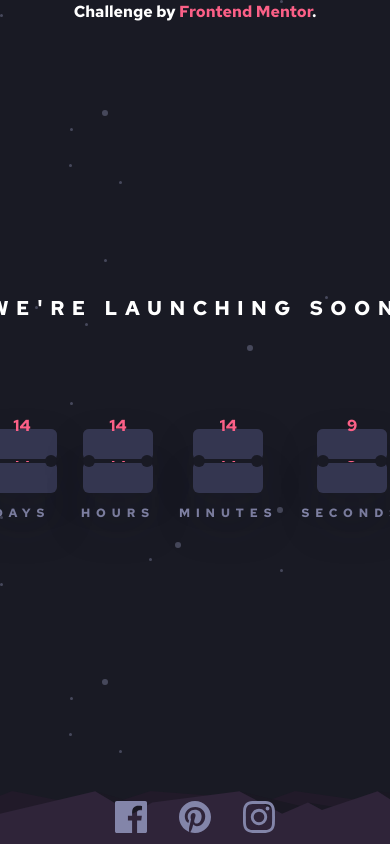
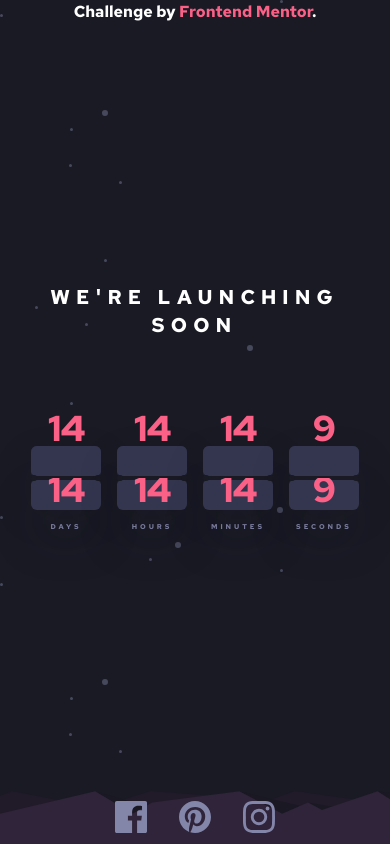
Before and after one commit to MartinPettersen/frontendmentor_challenge_Launch_countdown_timer, a Next.js app: page / in a window 390 px wide. Built offline with nearby package versions, Linux system fonts and the light colour scheme; what @xpd/tailwind-3dtransforms, tailwindcss-animated would draw is missing.

Commit message:
fix letter spacing and sizes

```diff
--- a/app/components/Container/(flip)/TimeLabel.tsx
+++ b/app/components/Container/(flip)/TimeLabel.tsx
@@ -5,7 +5,7 @@ type Props = {
 }
 
 const TimeLabel = ({label}: Props) => (
-    <div className="text-[hsl(237,_18%,_59%)] tracking-[5.92px] text-xs sm:text-md">
+    <div className="text-[hsl(237,_18%,_59%)] tracking-[2.96px] sm:tracking-[5.92px] text-[7px] sm:text-[14px]">
     {label}
   </div>
   )
--- a/app/components/Container/Clock.tsx
+++ b/app/components/Container/Clock.tsx
@@ -47,7 +47,7 @@ const Clock = () => {
     return (
 
 
-    <div className='flex justify-center gap-6'>
+    <div className='flex justify-center gap-4 sm:gap-8'>
         <Timer label="DAYS" time={days} flipp={flipp}/>
         <Timer label="HOURS" time={hours} flipp={flipp}/>
         <Timer label="MINUTES" time={minutes} flipp={flipp}/>
--- a/app/components/Container/Headline.tsx
+++ b/app/components/Container/Headline.tsx
@@ -2,7 +2,7 @@ import React from 'react'
 
 const Headline = () => (
     // eslint-disable-next-line react/no-unescaped-entities
-    <div className='text-[hsl(0,_0%,_100%)] flex items-center tracking-[7.5px] justify-center text-xl'>WE'RE LAUNCHING SOON</div>
+    <div className='text-[hsl(0,_0%,_100%)] w-[327px] sm:w-full text-center flex items-center tracking-[6.14px] sm:tracking-[7.5px] justify-center text-xl'>WE'RE LAUNCHING SOON</div>
   )
 
 export default Headline
--- a/app/components/Container/Timer.tsx
+++ b/app/components/Container/Timer.tsx
@@ -22,12 +22,12 @@ const Timer = ({ label, time, flipp }: Prop) => {
 
   return (
     <div className="flex flex-col items-center gap-2 sm:gap-4 ">
-      <div className="flex sm:text-6xl text-[hsl(345,_95%,_68%)]  flex-col items-center justify-center transform w-[70px] h-[71px] sm:w-[148px] sm:h-[150px]">
+      <div className="flex text-[36px] tracking-[-1.08px] sm:tracking-[-2.4px] sm:text-6xl text-[hsl(345,_95%,_68%)]  flex-col items-center justify-center transform w-[70px] h-[71px] sm:w-[148px] sm:h-[150px]">
         <FlipMechanic time={timeTemp} flip={flip} />
         <BackCards time={timeTemp} />
         <div className="z-10 fixed flex w-full justify-between">
-          <div className="w-[12px] rounded-full h-[12px] bg-[hsl(234,_17%,_12%)]"/>
-          <div className="w-[12px] rounded-full h-[12px] bg-[hsl(234,_17%,_12%)]"/>
+          <div className="w-[6px]  h-[6px] sm:w-[12px]  sm:h-[12px] rounded-full bg-[hsl(234,_17%,_12%)]"/>
+          <div className="w-[6px]  h-[6px] sm:w-[12px]  sm:h-[12px] rounded-full bg-[hsl(234,_17%,_12%)]"/>
         </div>
       </div>
       <TimeLabel label={label} />
```
